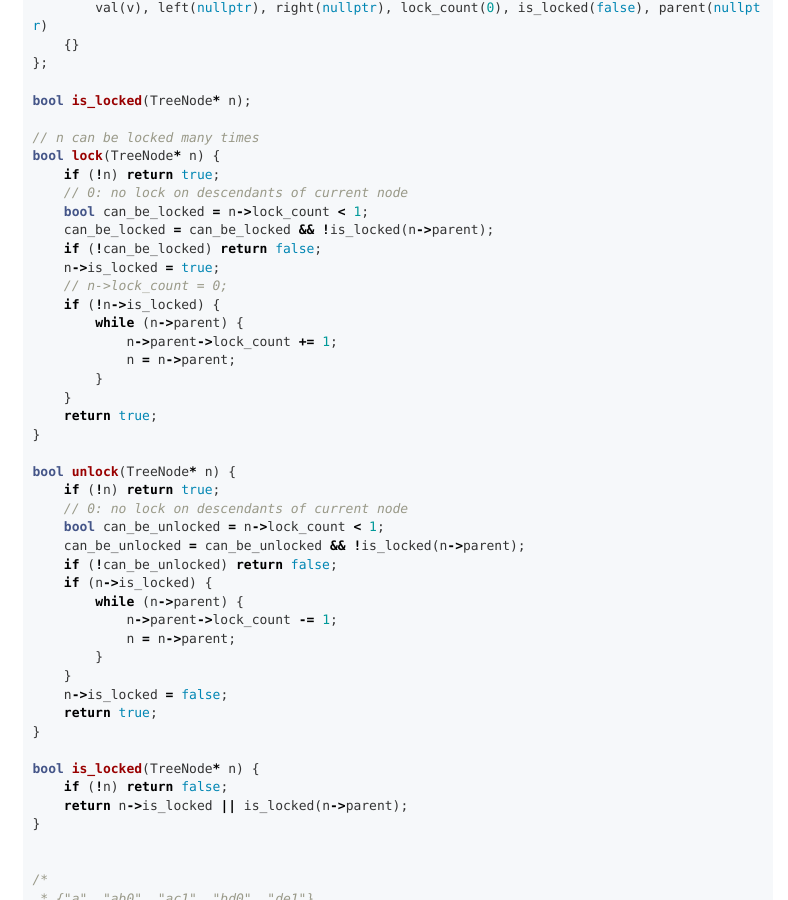
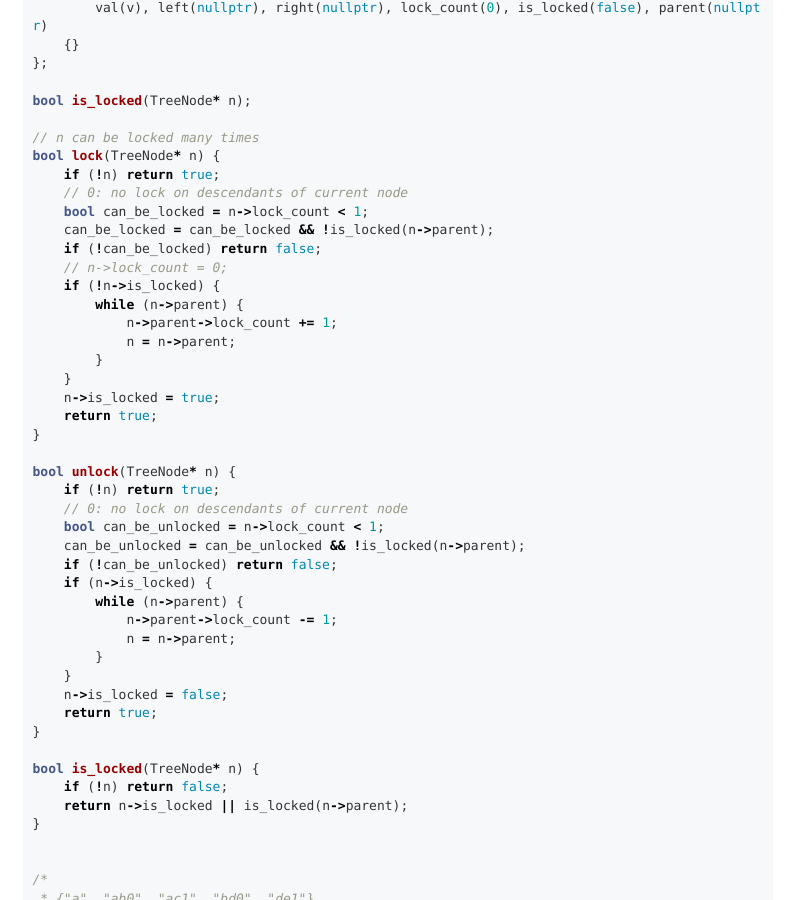
Before and after one commit to chunyang-wen/chunyang-wen.github.io, a Jekyll site: the page built from _posts/2020/2020-07-21-lock-binary-tree.md, in a window 1280 px wide and 900 px high, scrolled down 1043 px. Shown: the whole window, without its empty margins (242-1030 px from the left). Built offline with Jekyll 4.4.1, drawn with Linux system fonts in a browser that asks for light colours; comment, search, counter and statistics services are not loaded; some of the changed lines change nothing that is shown.

Commit message:
fix :bug:

```diff
--- a/_posts/2020/2020-07-21-lock-binary-tree.md
+++ b/_posts/2020/2020-07-21-lock-binary-tree.md
@@ -58,7 +58,6 @@ bool lock(TreeNode* n) {
     bool can_be_locked = n->lock_count < 1;
     can_be_locked = can_be_locked && !is_locked(n->parent);
     if (!can_be_locked) return false;
-    n->is_locked = true;
     // n->lock_count = 0;
     if (!n->is_locked) {
         while (n->parent) {
@@ -66,6 +65,7 @@ bool lock(TreeNode* n) {
             n = n->parent;
         }
     }
+    n->is_locked = true;
     return true;
 }
 
```
